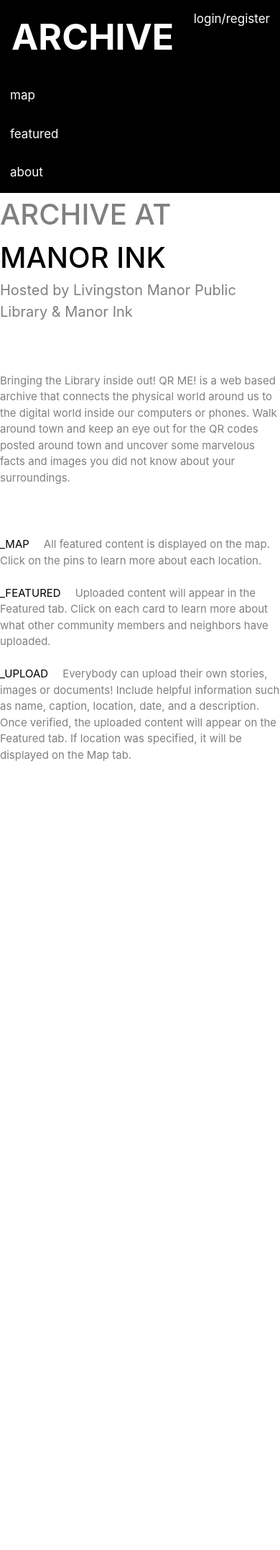
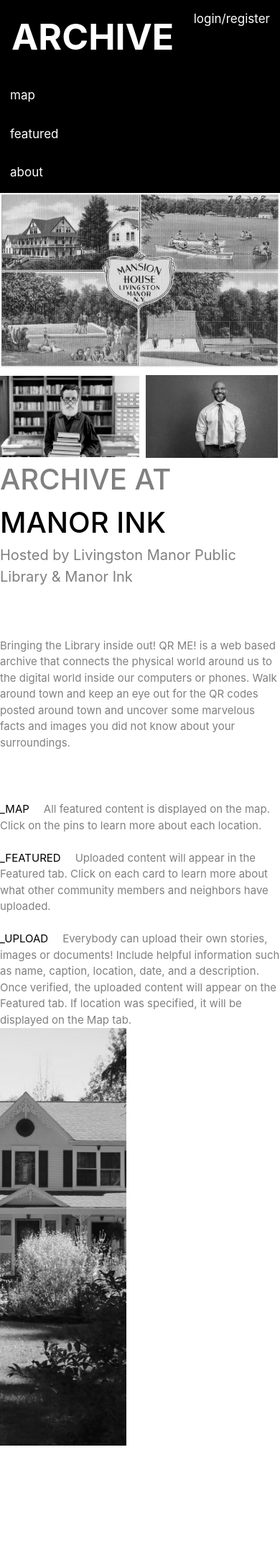
Before and after one commit to pelincetin/Palimpsest, a Flask app: page /about in a window 390 px wide. Shown: the whole page at 72% size. Before the commit the page ends 1058 px from the top, so only its background shows below. Run offline with Flask 2, Linux system fonts and the light colour scheme; some libraries are stand-ins or nearby versions.

Commit message:
pictures in about

```diff
--- a/templates/about.html
+++ b/templates/about.html
@@ -23,6 +23,19 @@
 				color: grey;
 				font-size:15px;
 			}
+			img{
+				-webkit-filter: grayscale(100%);
+				-moz-filter: grayscale(100%);
+				-ms-filter: grayscale(100%);
+				filter: grayscale(100%);
+				filter: gray;
+			}
+			img:hover {
+			   -webkit-filter: none;
+			   -moz-filter: none;
+			   -ms-filter: none;
+			   filter: none;
+			}
 
 		</style>
 
@@ -35,7 +48,11 @@
 
 		<div class="row">
 
-			<div class='col-md-4'>
+			<div class='col-md-5'>
+				<img style="width:100%;" src="static/uploads/bir.jpg" alt="Card Image">
+				<div style="height:10px;"></div>
+				<img style="width:51%; padding-right: 5px;" src="static/uploads/iki.png" alt="Card Image">
+				<img style="width:47%;" src="static/uploads/dort.png" alt="Card Image">
 			</div>
 			<div class='col-md-5'>
 				<div class="big"> ARCHIVE AT <tspan style="color:black;"> MANOR INK</tspan></div>
@@ -59,6 +76,9 @@
 
 
 			</div>
+			<div class="col-md-2">
+				<img style="height:80%;" src="static/uploads/uc.png" alt="Card Image">
+			</div>
 		</div>
 
 
```
Also changed, not shown: static/uploads/bir.jpg (added), static/uploads/dort.png (added), static/uploads/iki.png (added), static/uploads/uc.png (added).
